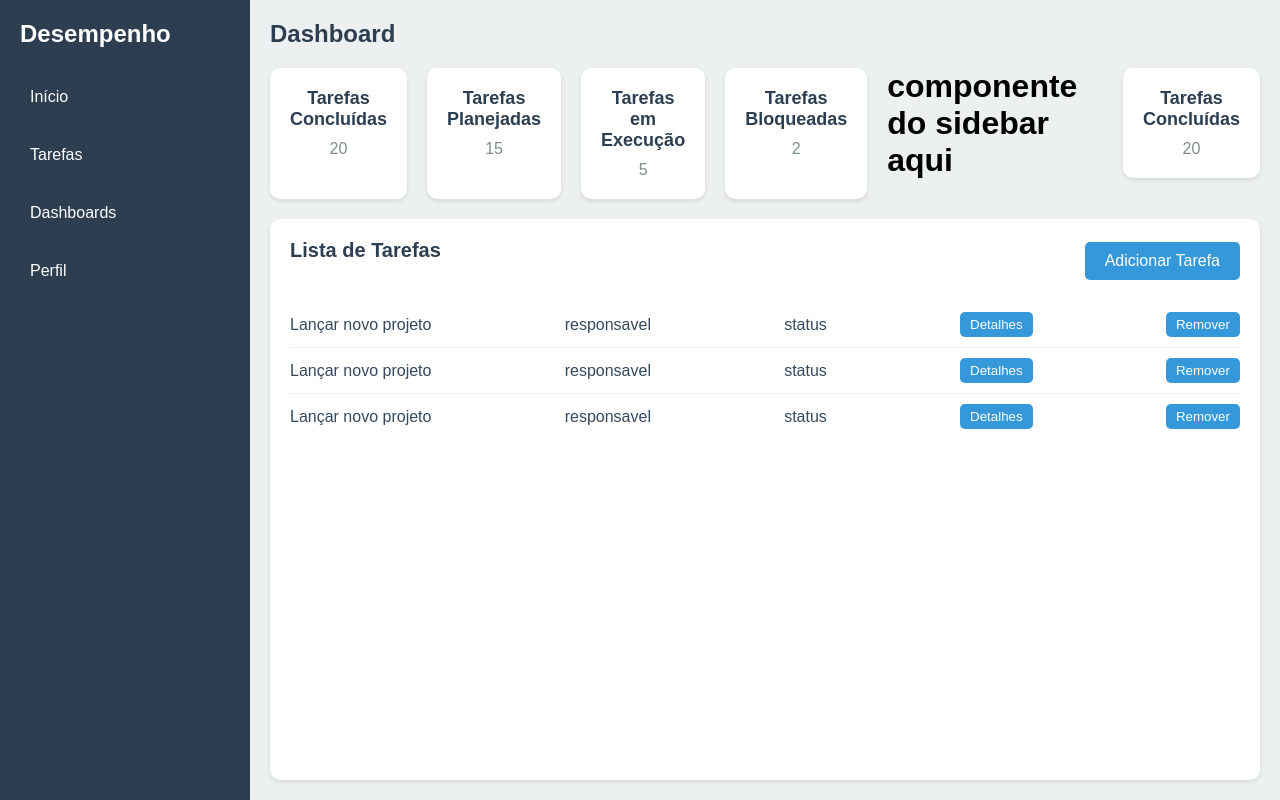
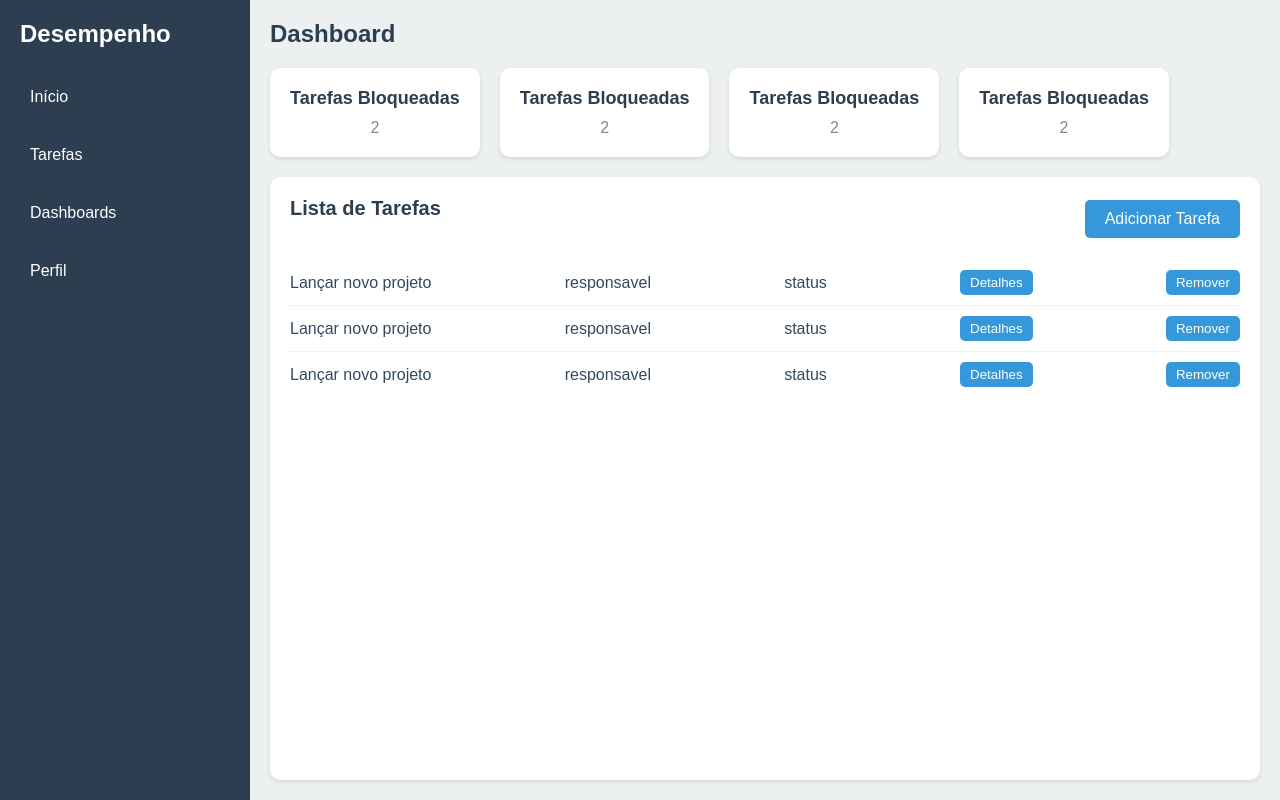
Before and after one commit to Andersonlima13/imersao-angular, an Angular app: page / in a window 1280 px wide. Built offline with nearby package versions, Linux system fonts and the light colour scheme.

Commit message:
components

```diff
--- a/src/app/app.component.html
+++ b/src/app/app.component.html
@@ -169,27 +169,13 @@
         }
 
 
-
-
-
-
-
-
-
-
-
     </style>
 </head>
 <body>
 
-    <
-    <div class="sidebar">
-        <h2>Desempenho</h2>
-        <a href="#">Início</a>
-        <a href="#">Tarefas</a>
-        <a href="#">Dashboards</a>
-        <a href="#">Perfil</a>
-    </div>
+
+    <app-sidebar-component></app-sidebar-component>
+
 
     <div class="main-content">
         <div class="dashboard-header">
@@ -197,25 +183,12 @@
         </div>
 
         <div class="task-stats">
-            <div class="task-card">
-                <h3>Tarefas Concluídas</h3>
-                <p>20</p>
-            </div>
-            <div class="task-card">
-                <h3>Tarefas Planejadas</h3>
-                <p>15</p>
-            </div>
-            <div class="task-card">
-                <h3>Tarefas em Execução</h3>
-                <p>5</p>
-            </div>
-            <div class="task-card">
-                <h3>Tarefas Bloqueadas</h3>
-                <p>2</p>
-            </div>
 
-            <app-sidebar-component></app-sidebar-component>
-            <app-first-component></app-first-component>
+
+            <app-first-component> </app-first-component>
+            <app-first-component> </app-first-component>
+            <app-first-component> </app-first-component>
+            <app-first-component> </app-first-component>
 
 
         </div>
--- a/src/app/components/first-component/first-component.component.html
+++ b/src/app/components/first-component/first-component.component.html
@@ -1,9 +1,15 @@
 
 
-<div class="task-card">
-    <h3>Tarefas Concluídas</h3>
-    <p>20</p>
-</div>
+
+    <div class="task-card">
+        <h3>Tarefas Bloqueadas</h3>
+        <p>2</p>
+    </div>
+
+
+
+
+
 
 
 <style>
--- a/src/app/components/sidebar-component/sidebar-component.component.html
+++ b/src/app/components/sidebar-component/sidebar-component.component.html
@@ -1 +1,184 @@
-<h1>componente do sidebar aqui</h1>
+<div class="sidebar">
+    <h2>Desempenho</h2>
+    <a href="#">Início</a>
+    <a href="#">Tarefas</a>
+    <a href="#">Dashboards</a>
+    <a href="#">Perfil</a>
+</div>
+
+
+        <style>
+            * {
+                margin: 0;
+                padding: 0;
+                box-sizing: border-box;
+                font-family: Arial, sans-serif;
+            }
+
+            body {
+                display: flex;
+                height: 100vh;
+                overflow: hidden;
+            }
+
+            .sidebar {
+                width: 250px;
+                background-color: #2c3e50;
+                color: white;
+                padding: 20px;
+                display: flex;
+                flex-direction: column;
+                height: 100%;
+                position: fixed;
+            }
+
+            .sidebar h2 {
+                margin-bottom: 20px;
+            }
+
+            .sidebar a {
+                color: white;
+                text-decoration: none;
+                margin: 10px 0;
+                padding: 10px;
+                border-radius: 5px;
+                transition: background-color 0.3s ease;
+            }
+
+            .sidebar a:hover {
+                background-color: #34495e;
+            }
+
+            .main-content {
+                position: absolute;
+                left: 250px;
+                top: 0;
+                right: 0;
+                bottom: 0;
+                padding: 20px;
+                background-color: #ecf0f1;
+                overflow-y: auto;
+                display: flex;
+                flex-direction: column;
+            }
+
+            .dashboard-header {
+                display: flex;
+                justify-content: space-between;
+                align-items: center;
+                margin-bottom: 20px;
+            }
+
+            .dashboard-header h1 {
+                font-size: 24px;
+                color: #2c3e50;
+            }
+
+            .task-stats {
+                display: flex;
+                gap: 20px;
+                margin-bottom: 20px;
+                flex: 0 0 auto;
+            }
+
+            .task-card {
+                background-color: white;
+                padding: 20px;
+                border-radius: 10px;
+                box-shadow: 0 2px 4px rgba(0, 0, 0, 0.1);
+                flex: 1;
+                text-align: center;
+            }
+
+            .task-card h3 {
+                margin-bottom: 10px;
+                font-size: 18px;
+                color: #2c3e50;
+            }
+
+            .task-card p {
+                font-size: 16px;
+                color: #7f8c8d;
+            }
+
+            .task-list {
+                background-color: white;
+                padding: 20px;
+                border-radius: 10px;
+                box-shadow: 0 2px 4px rgba(0, 0, 0, 0.1);
+                flex: 1;
+                overflow-y: auto;
+            }
+
+            .task-list h2 {
+                margin-bottom: 20px;
+                font-size: 20px;
+                color: #2c3e50;
+            }
+
+            .task-item {
+                display: flex;
+                justify-content: space-between;
+                align-items: center;
+                padding: 10px 0;
+                border-bottom: 1px solid #ecf0f1;
+            }
+
+            .task-item:last-child {
+                border-bottom: none;
+            }
+
+            .task-item span {
+                font-size: 16px;
+                color: #34495e;
+            }
+
+            .task-item button {
+                background-color: #3498db;
+                color: white;
+                border: none;
+                padding: 5px 10px;
+                border-radius: 5px;
+                cursor: pointer;
+                transition: background-color 0.3s ease;
+            }
+
+            .task-item button:hover {
+                background-color: #2980b9;
+            }
+
+
+
+            .task-list-header {
+                display: flex;
+                justify-content: space-between;
+                align-items: center;
+                margin-bottom: 20px;
+            }
+
+            .add-task-button {
+                background-color: #3498db;
+                color: white;
+                border: none;
+                padding: 10px 20px;
+                border-radius: 5px;
+                cursor: pointer;
+                font-size: 16px;
+                transition: background-color 0.3s ease;
+            }
+
+            .add-task-button:hover {
+                background-color: #2980b9;
+            }
+
+
+
+
+
+
+
+
+
+
+
+        </style>
```
